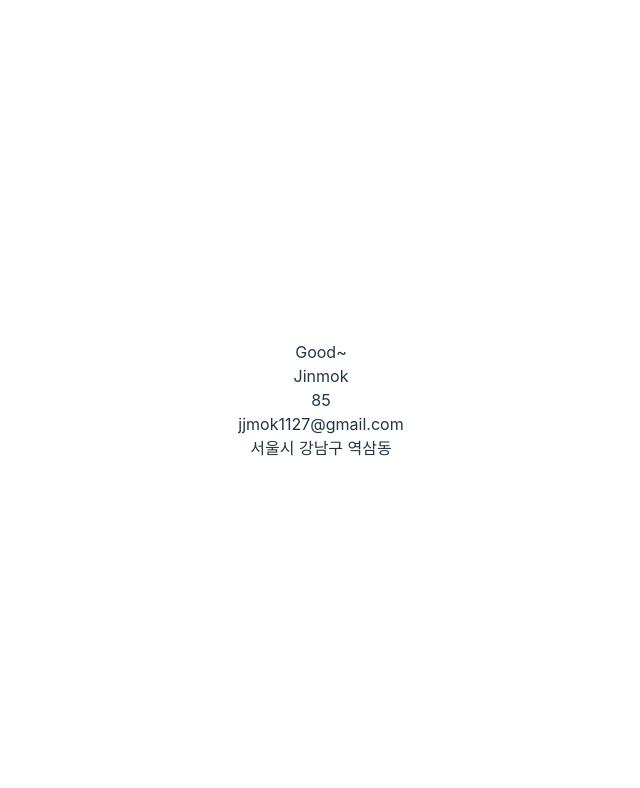
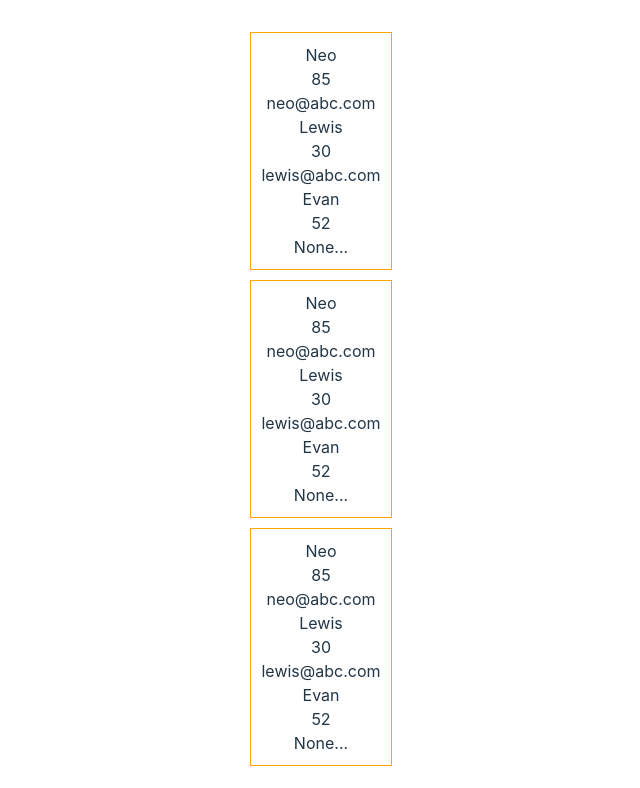
Before and after one commit to ChoJinmok/svelte-test, a Svelte app: page / in a window 1280 px wide. Shown: the top 788 px of the page, without its empty margins (319-959 px from the left). Built offline with nearby package versions, Linux system fonts and the light colour scheme.

Commit message:
Add: 컴포넌트 / 2. 부모에서 자식으로(Props)

```diff
--- a/src/App.svelte
+++ b/src/App.svelte
@@ -1,42 +1,52 @@
 <script lang="ts">
-  import { onMount } from 'svelte';
+  import User from './User.svelte';
 
-  import Jinmok from './Jinmok.svelte';
-  import Footer from './Footer.svelte';
-
-  let jinmok;
-
-  onMount(() => {
-    console.log(jinmok);
-  // svelte 내에서는 컴포넌트 내의 특정 데이터 접근을 막고 있다.
-    // 아래에서 에러 발생
-    // console.log(jinmok.title);
-    // 에러르 보면 알 수 있듯이 Svelte의 특별한 요소 `<svelte:options>`의 `접속 허용` 속성인 `access`를 사용하면,
-    // 컴포넌트 내 일부 데이터에 접근할 수 있다.
-    // 이 내용은 `특별한 요소 - options - 접근 허용(access)` 파트에서 자세히...
-  });
+  const users = [
+    {
+      name: 'Neo',
+      age: 85,
+      email: 'neo@abc.com',
+    }, {
+      name: 'Lewis',
+      age: 30,
+      email: 'lewis@abc.com',
+    }, {
+      name: 'Evan',
+      age: 52,
+    },
+  ];
 </script>
 
-<!--
-  아래에서 title은 props지만 html의 속성과 이름이 같다.
-  `title`속성은 html에서 모든 태그(in Body)에 사용 가능한 전역 속성(Global Attribute)이다.
+<section>
+  {#each users as user}
+    <User
+      name={user.name}
+      age={user.age}
+      email={user.email}
+    />
+  {/each}
+</section>
 
-  다른 프레임워크 대표적으로 Vue.js(2버전 기준)의 경우 하나의 컴포넌트 내 최상위 요소를 1개만 가질 수 있다.
-  즉, '컴포넌트 = 최상위 요소'가 성립한다.
-  따라서 컴포넌트에 사용하는 Props를 `title`과 같이 html에 존재하는 속성(Attribute) 이름으로 작성하는 경우
-  Props와 HTML 속성이 중복되는 문제가 발생한다.
-  따라서 2개 이상의 단어를 조합해 사용하는(e.g. `my-title`) 커스텀 속성(Custom Attributes)의 사용을 권장
+<section>
+  {#each users as { name, age, email }}
+    <User
+      {name}
+      {age}
+      {email}
+    />
+  {/each}
+</section>
 
-  Svelte의 경우는 하나의 컴포넌트 내 최상위 요소가 여개이기 때문에 '컴포넌트 = 최상위요소'가 성립하지 않아,
-  Props가 HTML 속성의 이름과 중복되는 문제가 발생하지 않는다.
-  따라서 제약없이 Props 이름을 지정할 수 있다.
- -->
+<section>
+  {#each users as user}
+    <User {...user} />
+  {/each}
+</section>
 
-<!--
-    일반요소 바인딩(해당하는 요소와 변수를 연결)과 동일하게 컴포넌트에 적용할 수 있다.
-    그런데 컴포넌트에 바인딩하면 변수(데이터)가 컴포넌트 정보를 가지게된다.(컴포넌트 객체가 됨)
-  -->
-<Jinmok
-  bind:this={jinmok}
-  title="Good~" />
-<Footer />
+<style lang="scss">
+  section {
+    border: 1px solid orange;
+    margin-bottom: 10px;
+    padding: 10px;
+  }
+</style>
--- a/src/Footer.svelte
+++ /dev/null
@@ -1,3 +0,0 @@
-<footer>
-  <address>서울시 강남구 역삼동</address>
-</footer>
--- a/src/Jinmok.svelte
+++ /dev/null
@@ -1,12 +0,0 @@
-<script lang="ts">
-  export let title = 'Hello!';
-
-  const name = 'Jinmok';
-  const age = 85;
-  const email = 'jjmok1127@gmail.com';
-</script>
-
-<h2>{title}</h2>
-<div>{name}</div>
-<div>{age}</div>
-<div>{email}</div>
--- /dev/null
+++ b/src/User.svelte
@@ -0,0 +1,11 @@
+<script lang="ts">
+  export let name: string;
+  export let age: number;
+  export let email = 'None...';
+</script>
+
+<ul>
+  <li>{name}</li>
+  <li>{age}</li>
+  <li>{email}</li>
+</ul>
```
